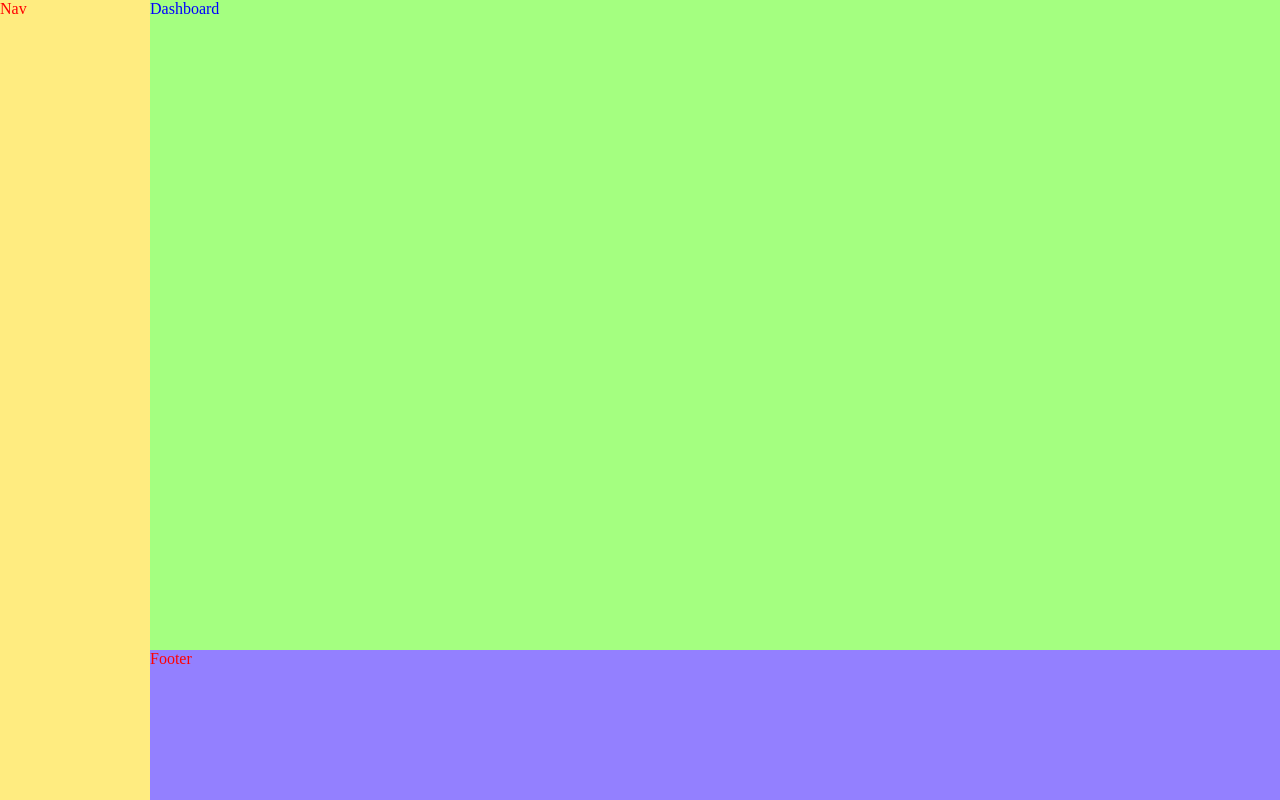
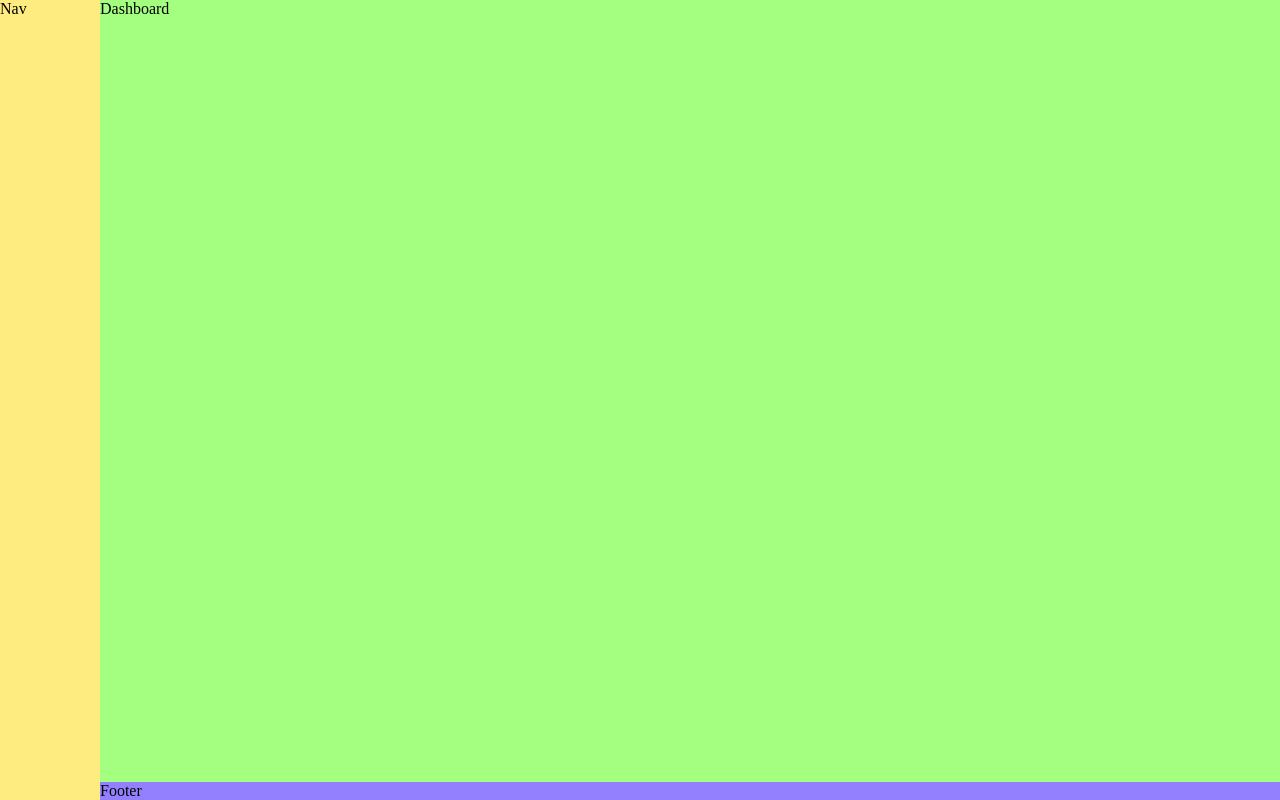
Before and after one commit to AlexCole999/second-project-eng, a React app: page / in a window 1280 px wide. Built offline with nearby package versions, Linux system fonts and the light colour scheme.

Commit message:
deleted colors

```diff
--- a/src/App/App.scss
+++ b/src/App/App.scss
@@ -12,7 +12,7 @@
     &__body{
       height:100vh;
       display: grid;
-      grid-template-columns: 150px 1fr;
+      grid-template-columns: 100px 1fr;
       grid-template-rows: 1fr 150px;
       grid-template-areas: 'Nav Dashboard'
                             'Nav Dashboard'
--- a/src/App/Dashboard/Dashboard.scss
+++ b/src/App/Dashboard/Dashboard.scss
@@ -1,5 +1,4 @@
 .Dashboard{
-  color:blue;
   background-color: rgb(164, 255, 128);
   grid-area: Dashboard;
 }
--- a/src/App/Footer/Footer.scss
+++ b/src/App/Footer/Footer.scss
@@ -1,6 +1,4 @@
 .Footer{
-  color:red;
   background-color: rgb(147, 128, 255);
   grid-area: Footer;
-  height: 150px;
 }
--- a/src/App/Nav/Nav.scss
+++ b/src/App/Nav/Nav.scss
@@ -1,5 +1,4 @@
 .Nav{
-  color:red;
   background-color: rgb(255, 236, 128);
   grid-area: Nav;
 }
--- a/webpack.config.js
+++ b/webpack.config.js
@@ -34,7 +34,7 @@ module.exports = {
     rules: [
       {
         test: /\.s?css$/,
-        use: [MiniCssExtractPlugin.loader, 'css-loader', 'sass-loader']
+        use: ['style-loader', 'css-loader', 'sass-loader']
       },
       {
         test: /\.js|ts/,
```
